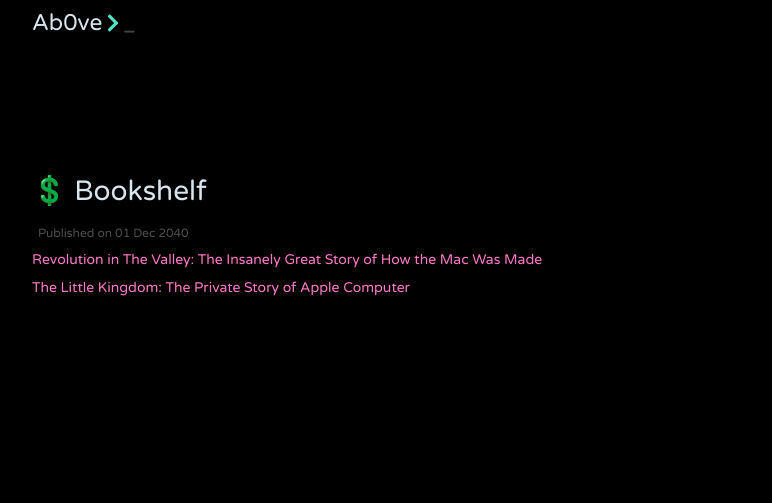
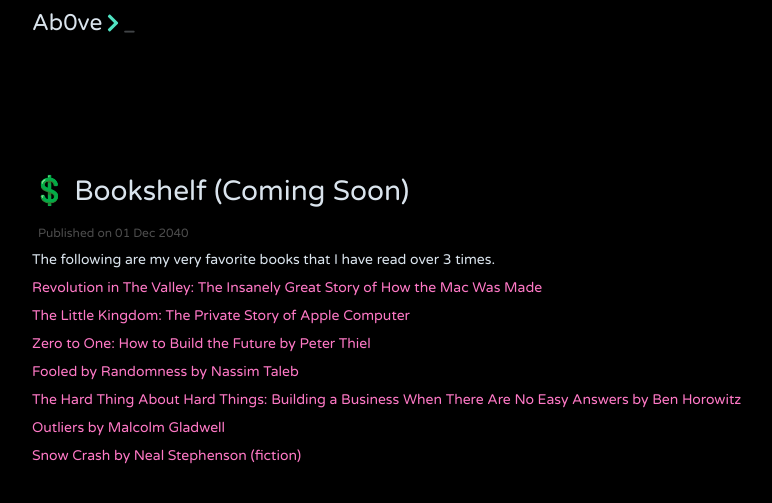
Before and after one commit to jithendrabsy/thoughts, a Jekyll site: the page built from _posts/2040-12-01-bookshelf.md, in a window 1280 px wide. Shown: the top 503 px of the page, without its empty margins (238-1010 px from the left). Built offline with Jekyll 4.4.1, drawn with Linux system fonts in a browser that asks for light colours; nearby versions of some CDN libraries.

Commit message:
Add Bookshelf

```diff
--- a/_posts/2040-12-01-bookshelf.md
+++ b/_posts/2040-12-01-bookshelf.md
@@ -1,11 +1,23 @@
 ---
 layout: post
-title:  "💲 Bookshelf"
+title:  "💲 Bookshelf (Coming Soon)"
 description:
 tags: Creation
 ---
+
+The following are my very favorite books that I have read over 3 times.
 
 
 [Revolution in The Valley: The Insanely Great Story of How the Mac Was Made]()
 
 [The Little Kingdom: The Private Story of Apple Computer]()
+
+[Zero to One: How to Build the Future by Peter Thiel]()
+
+[Fooled by Randomness by Nassim Taleb]()
+
+[The Hard Thing About Hard Things: Building a Business When There Are No Easy Answers by Ben Horowitz]()
+
+[Outliers by Malcolm Gladwell]()
+
+[Snow Crash by Neal Stephenson (fiction)]()
```
